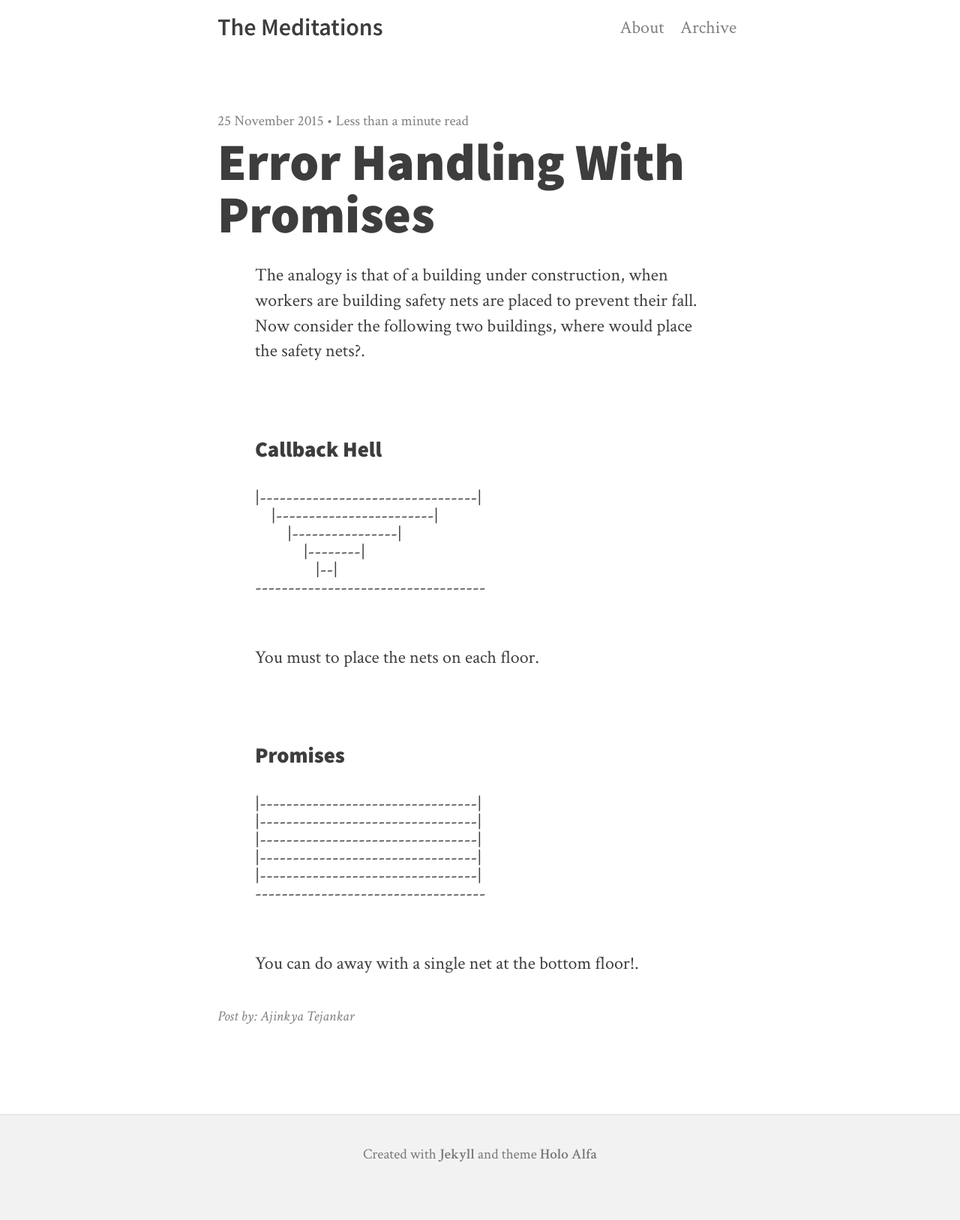
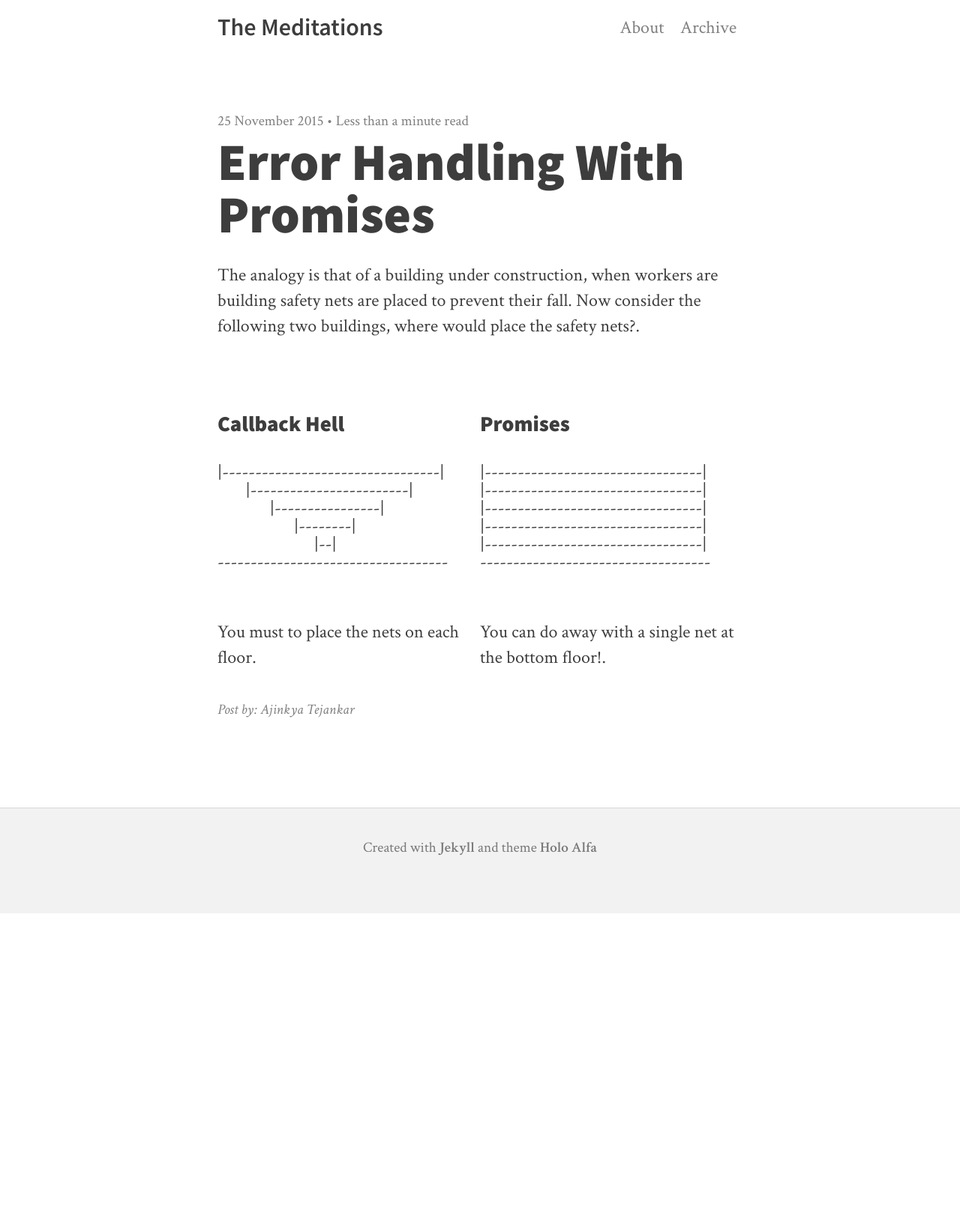
Before and after one commit to ajtejankar/chigur.github.io, a Jekyll site: the page built from _posts/2015-11-25-errors-handling-in-promises.html, in a window 1280 px wide. Shown: the whole page at 75% size. Built offline with Jekyll 4.4.1, drawn with Linux system fonts in a browser that asks for light colours; nearby versions of some CDN libraries; comment, search, counter and statistics services are not loaded; after the commit the page ends 1218 px from its top, so only the background shows below that.

Commit message:
bug(post/promise): Add article summary & fix callback ascii art

```diff
--- a/_posts/2015-11-25-errors-handling-in-promises.html
+++ b/_posts/2015-11-25-errors-handling-in-promises.html
@@ -1,19 +1,21 @@
 ---
 title: Error Handling With Promises
+summar: 'An interesting analogy for comparing the error handling in callback and promise pattern.'
 ---
 
-	<div style="display: flex; width: 600px; margin: auto; flex-wrap: wrap;">
+	<div style="display: flex; margin: auto; flex-wrap: wrap;">
 		<p>The analogy is that of a building under construction, when workers are building safety nets
 		are placed to prevent their fall. Now consider the following two buildings, where would place the safety nets?.</p>
+
 		<div style="flex: 1;">
 			<h3>Callback Hell</h3>
 
 			<div style="white-space: pre; margin: 1em 0px 1em">
 |---------------------------------|
-    |------------------------|
-        |----------------|
-            |--------|
-               |--|
+       |------------------------|
+             |----------------|
+                   |--------|
+                        |--|
 -----------------------------------
 			</div style="white-space: pre; margin: 1em 0px 1em">
 			<p>You must to place the nets on each floor.</p>
```
